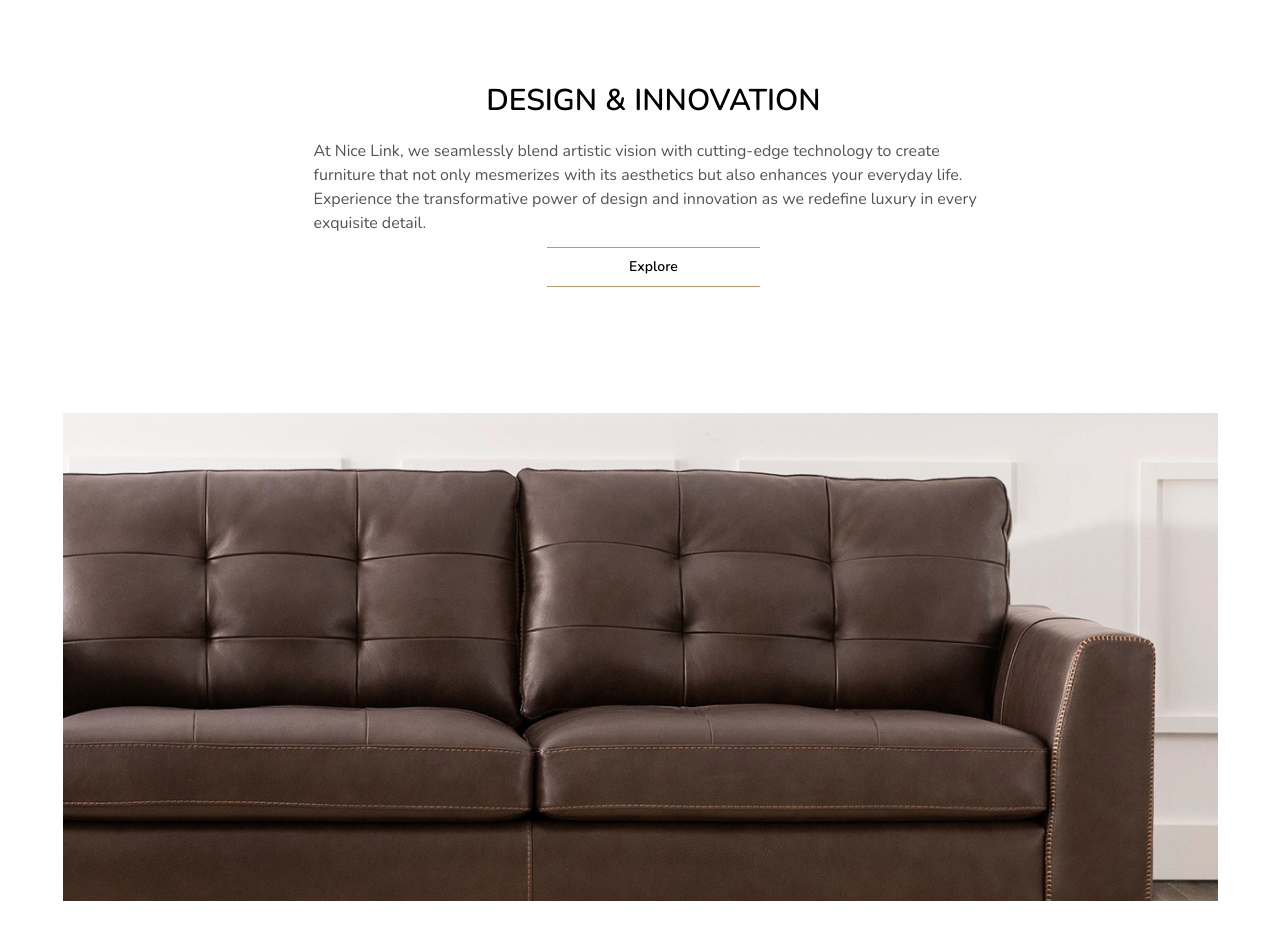
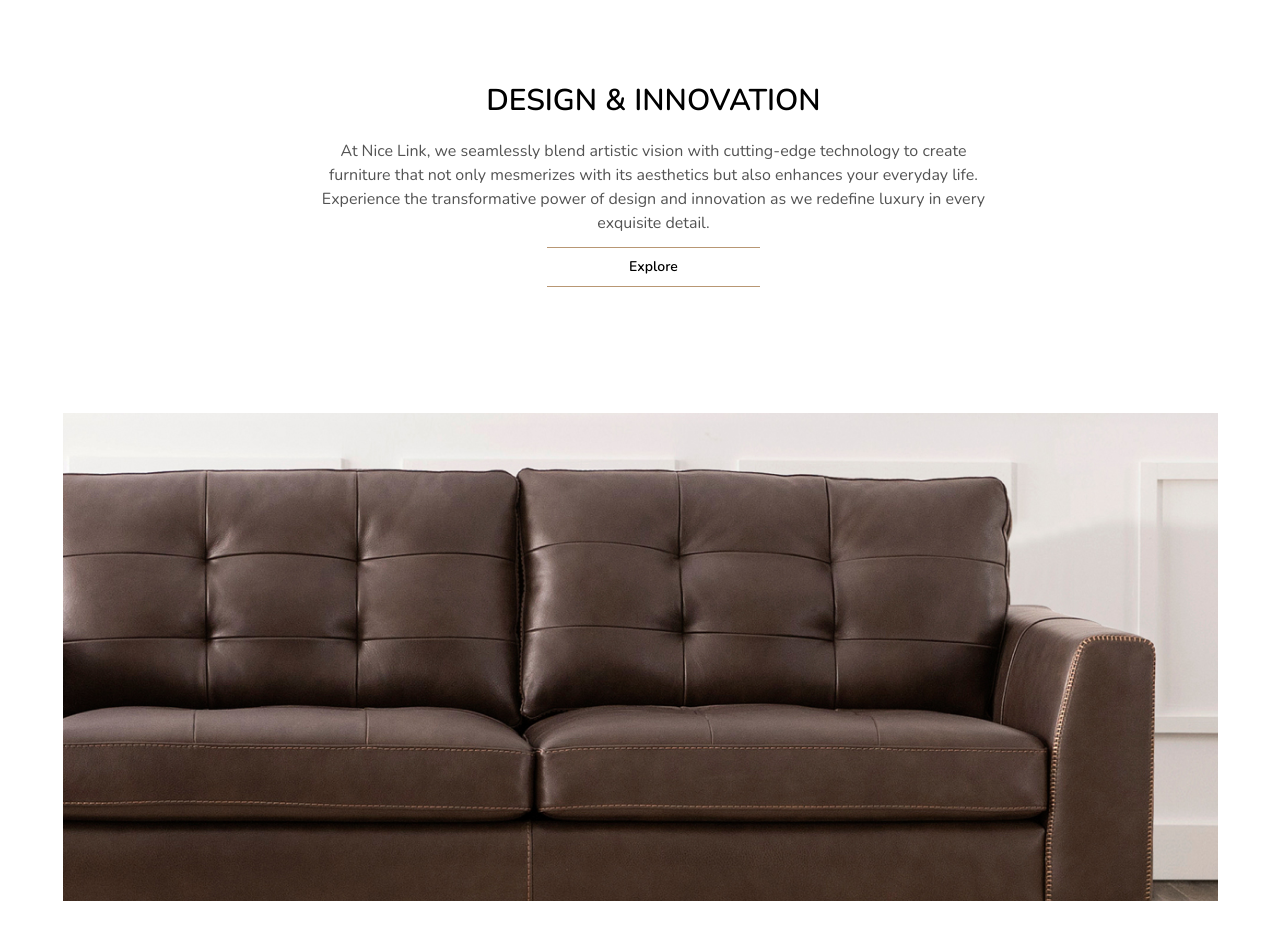
Before and after one commit to madhuri-dizayn/nicelink1, a Next.js app: page / in a window 1280 px wide. Shown: the part 880-1816 px from the top of the page. Built offline with nearby package versions, Linux system fonts and the light colour scheme.

Commit message:
chnagesdone

```diff
--- a/src/components/Slide/page.tsx
+++ b/src/components/Slide/page.tsx
@@ -8,7 +8,7 @@ const Slide = () => {
       </h1>
 
       <div className="  md:w-full max-w-[800px] w-[53.10vw] ">
-        <p className="text-[#535353] text-base font-normal mb-3 md:text-[#7B7B7B]">
+        <p className="text-[#535353] text-base text-center font-normal mb-3 md:text-[#7B7B7B]">
           At Nice Link, we seamlessly blend artistic vision with cutting-edge
           technology to create furniture that not only mesmerizes with its
           aesthetics but also enhances your everyday life. Experience the
```
